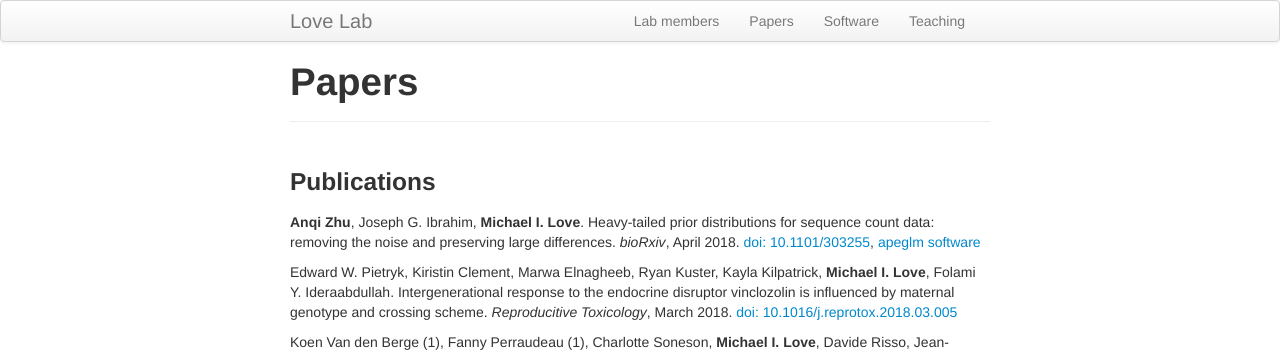
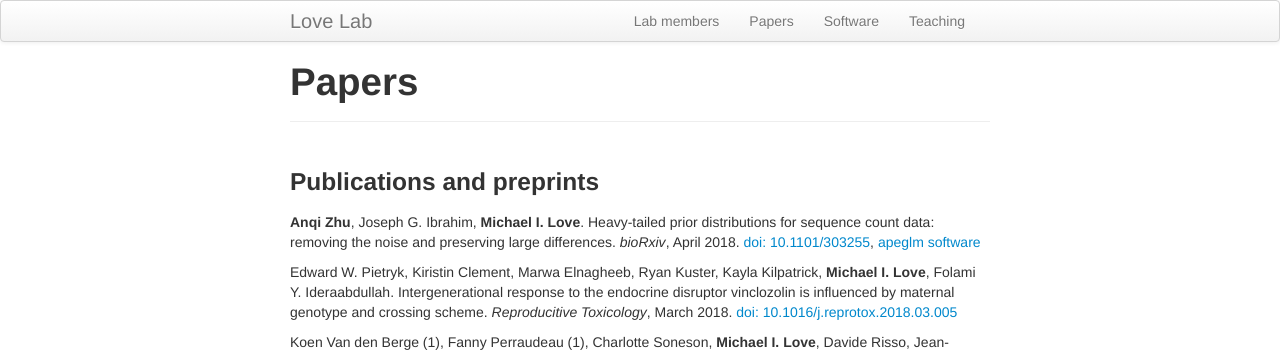
Before and after one commit to mikelove/mikelove.github.io, a Jekyll site: the page built from pages/papers.md, in a window 1280 px wide. Shown: the top 354 px of the page. Built offline with Jekyll 4.4.1, drawn with Linux system fonts in a browser that asks for light colours.

Commit message:
add preprints

```diff
--- a/pages/papers.md
+++ b/pages/papers.md
@@ -3,7 +3,7 @@ layout: page
 title: "Papers"
 ---
 
-### Publications
+### Publications and preprints
 
 **Anqi Zhu**, Joseph G. Ibrahim, **Michael I. Love**.
 Heavy-tailed prior distributions for sequence count data: removing the
```
